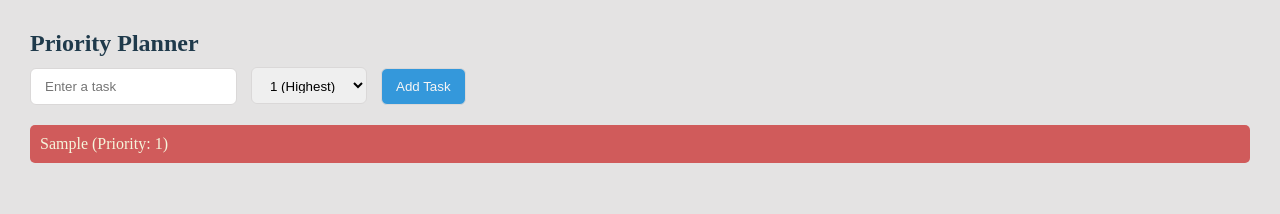
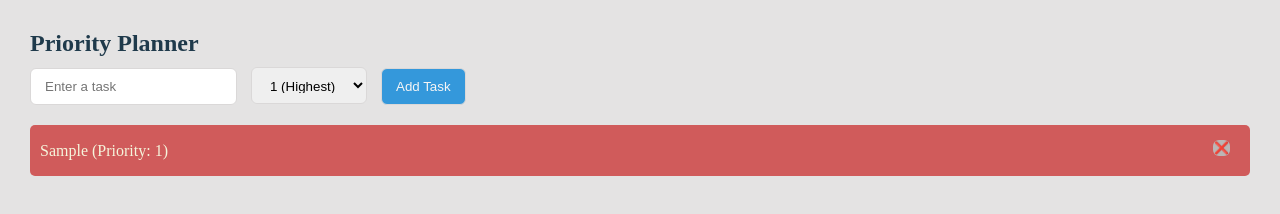
Before and after one commit to chypwc/priority-planner, a plain HTML site: page index.html in a window 1280 px wide. Both pictures are taken after typing "Sample" into the empty fields and a click on the button "Add Task". Drawn offline with Linux system fonts and the light colour scheme.

Commit message:
add delete button

```diff
--- a/script.js
+++ b/script.js
@@ -49,4 +49,10 @@ function addTask() {
 
   // Append to the list
   taskList.appendChild(li);
+
+  const deleteBtn = document.createElement("button");
+  deleteBtn.classList.add("delete-btn");
+  deleteBtn.textContent = "❌";
+  deleteBtn.onclick = () => li.remove(); // Remove list item
+  li.appendChild(deleteBtn);
 }
--- a/style.css
+++ b/style.css
@@ -51,10 +51,29 @@ button:hover {
     background-color: rgb(65, 109, 186);
 }
 
+
 .task {
     padding: 10px;
     margin: 10px 0px;
     border-radius: 5px;
     color: beige;
     list-style-type: none;
+    display: flex;                /* NEW: make it a flex container */
+    justify-content: space-between; /* space between task text and button */
+    align-items: center;         /* vertically center items */
 }
+
+.delete-btn {
+    background-color: rgb(187, 182, 182);
+    padding:1px;
+    width: auto;
+    height: auto;
+    border: none;
+    margin-left: 16px;
+    font-size: 12px;
+    margin-top:5px;
+    align-items: center;
+}
+.delete-btn:hover {
+    background-color: rgb(145, 131, 131);
+}
```
